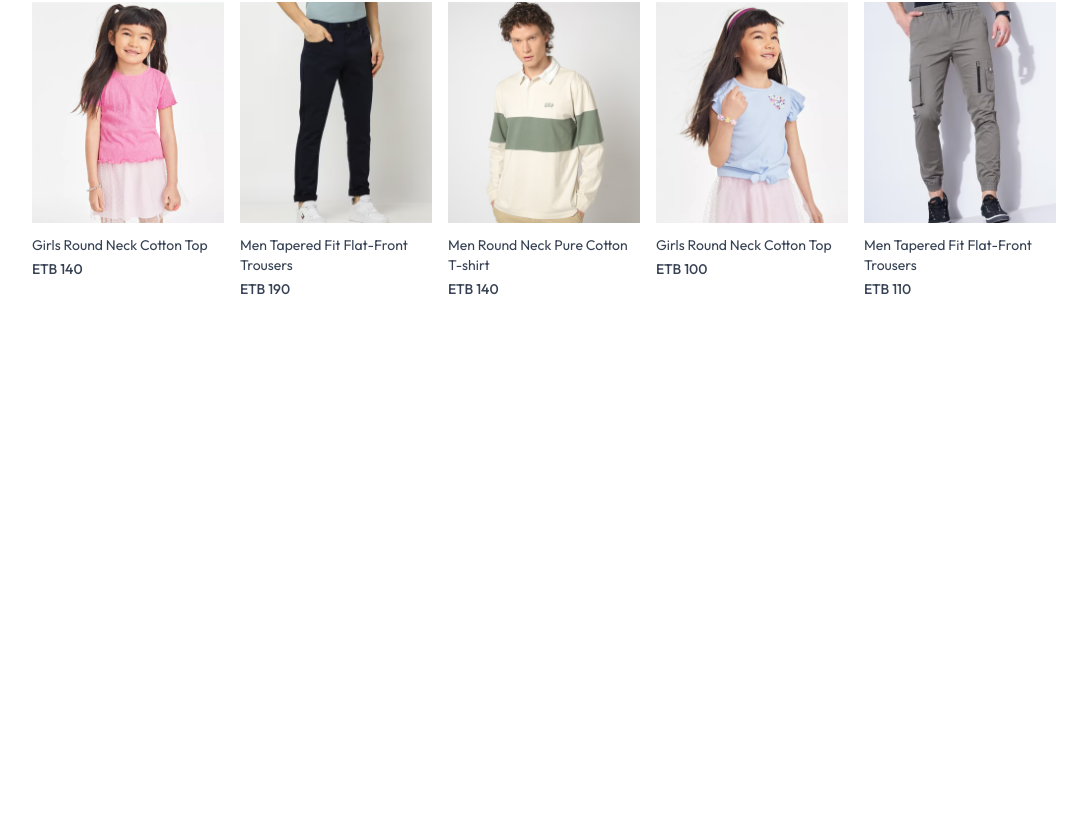
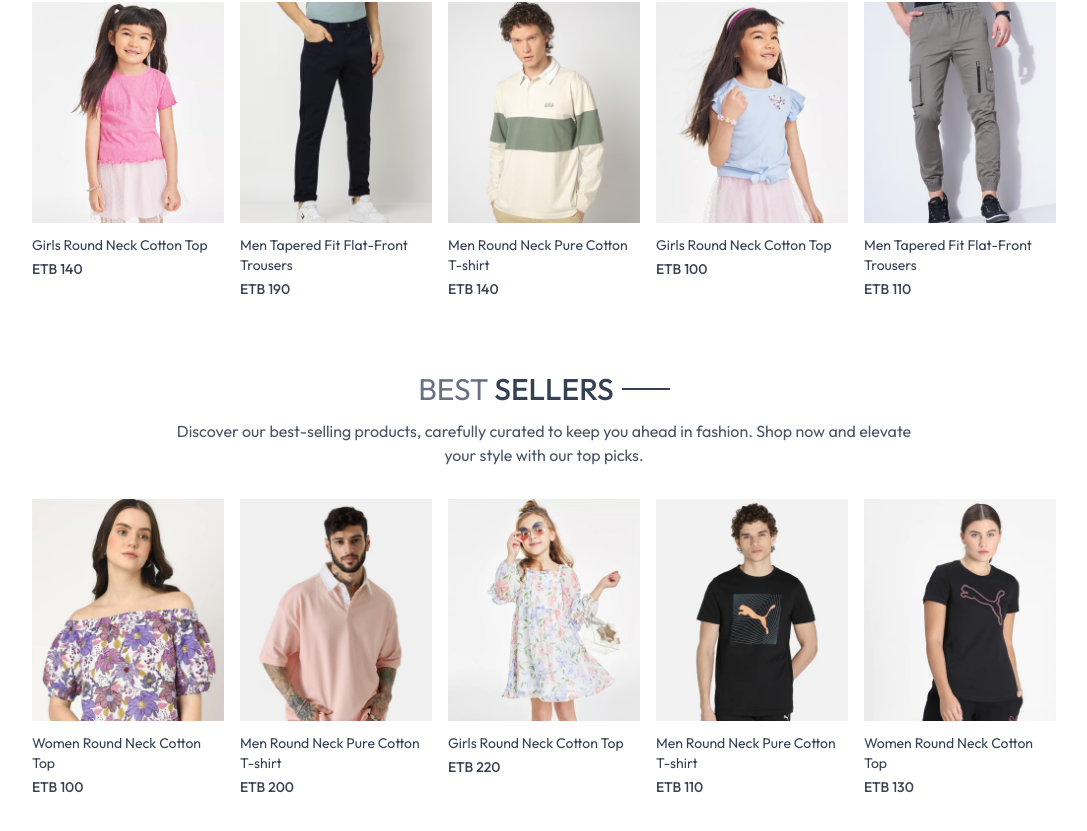
Before and after one commit to yeab-c/Thrifty, a React (Vite) app in the folder frontend/: page / in a window 1280 px wide. Shown: the part 1072-1903 px from the top of the page, without its empty margins (96-1183 px from the left). Before the commit the page ends 1411 px from the top, so only its background shows below. Built offline with nearby package versions, Linux system fonts and the light colour scheme.

Commit message:
Best sellers implemented in the hero section

```diff
--- /dev/null
+++ b/frontend/src/components/BestSeller.jsx
@@ -0,0 +1,37 @@
+import React, { useContext, useEffect, useState } from 'react'
+import { ShopContext } from '../context/ShopContext';
+import ProductItem from './ProductItem';
+import Title from './Title';
+
+const BestSeller = () => {
+
+    const {products} = useContext(ShopContext);
+    const [bestSeller, setBestSeller] = useState([]);
+
+    useEffect(() => {
+        const bestProduct = products.filter((item) => (item.bestseller));
+        setBestSeller(bestProduct.slice(0,5));
+    }, []);
+
+  return (
+    <div className='my-10'>
+        <div className='text-center py-8 text-3xl'>
+            <Title text1={'BEST'} text2={'SELLERS'}/>
+            <p className='w-3/4 m-auto text-xs sm:text-sm md:text-base text-gray-600'>
+                Discover our best-selling products, carefully curated to keep you ahead in fashion. Shop now and elevate your style with our top picks.
+            </p>
+        </div>
+
+        {/* Render the latest products */}
+        <div className='grid grid-cols-2 sm:grid-cols-3 md:grid-cols-4 lg:grid-cols-5 gap-4 gap-y-6'>
+            {
+                bestSeller.map((item, index) => (
+                    <ProductItem key={index} id={item._id} name={item.name} image={item.image} price={item.price} />
+                ))
+            }
+        </div>
+    </div>
+  )
+}
+
+export default BestSeller
--- a/frontend/src/pages/Home.jsx
+++ b/frontend/src/pages/Home.jsx
@@ -1,12 +1,14 @@
 import React from 'react'
 import Hero from '../components/Hero'
 import LatestCollection from '../components/LatestCollection'
+import BestSeller from '../components/BestSeller'
 
 const Home = () => {
   return (
     <div>
       <Hero />
       <LatestCollection />
+      <BestSeller />
     </div>
   )
 }
```
